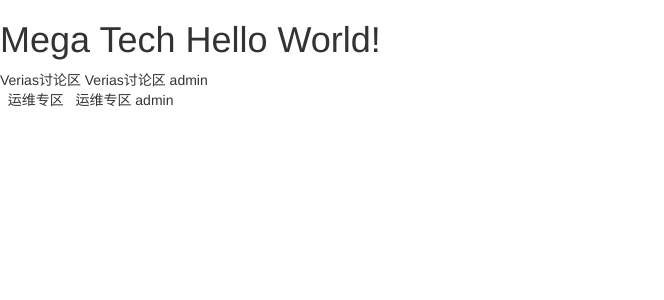
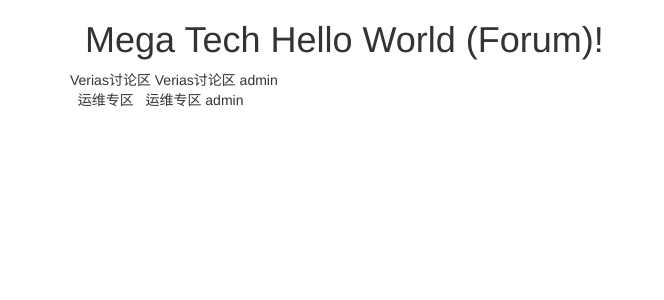
Before and after one commit to coollinn/mysite, a Django app: page /block/ in a window 1280 px wide. Shown: the top 300 px of the page, without its empty margins (0-664 px from the left). Run offline with Django 3.2, Linux system fonts and the light colour scheme; data comes from the database, SQL or seed files in the repository; some libraries are stand-ins or nearby versions.

Commit message:
update from office W530

```diff
--- a/mysite/settings.py
+++ b/mysite/settings.py
@@ -99,5 +99,5 @@
 
 # Static files (CSS, JavaScript, Images)
 # https://docs.djangoproject.com/en/1.8/howto/static-files/
-
 STATIC_URL = '/static/'
+STATICFILES_DIRS=(os.path.join(BASE_DIR,"static"),)
--- a/mysite/urls.py
+++ b/mysite/urls.py
@@ -13,15 +13,16 @@
     1. Add an import:  from blog import urls as blog_urls
     2. Add a URL to urlpatterns:  url(r'^blog/', include(blog_urls))
 """
+import django
 from django.conf.urls import include, url
 from django.contrib import admin
 from django.shortcuts import render_to_response
 import views
 
 
-
 urlpatterns = [
     url(r'^admin/', include(admin.site.urls)),
+    url(r'^static/(?P<path>.*)$', django.contrib.staticfiles.views.serve),
     url(r'^forum/', views.forum),
     url(r'^block/', "block.views.block_list"),
     url(r'^$',views.index),
--- a/templates/block_list.html
+++ b/templates/block_list.html
@@ -5,12 +5,25 @@
 </head>
 
 <body>
-      <h1>Mega Tech Hello World!</h1>
+<div class="container">
+    <dev class="row">
+        <div class="col-xs-12 col-md-12">
+            <h1>Mega Tech Hello World (Forum)!</h1>
+        </div>
+    </dev>
+
+    <div class="row">
         {% for b in blocks %}
-          <div class="blockItem">
+          <div class="col-xs-12">
                 {{ b.name  }}
                 {{ b.desc }}
                 {{ b.manager_name }}
           </div>
        {% endfor%}
+    </div>
+
+
+
+</div>
+
 </body>
```
